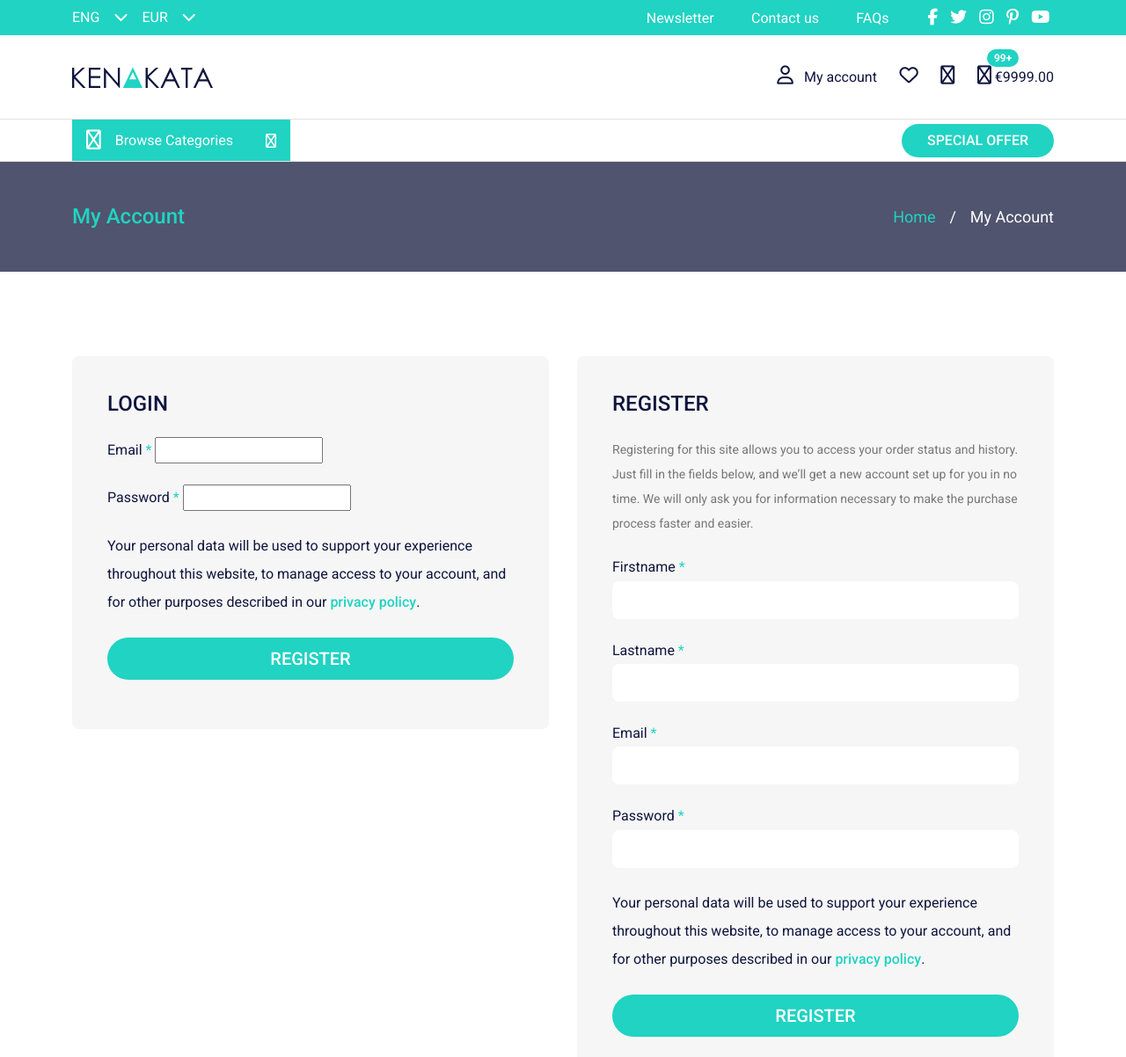
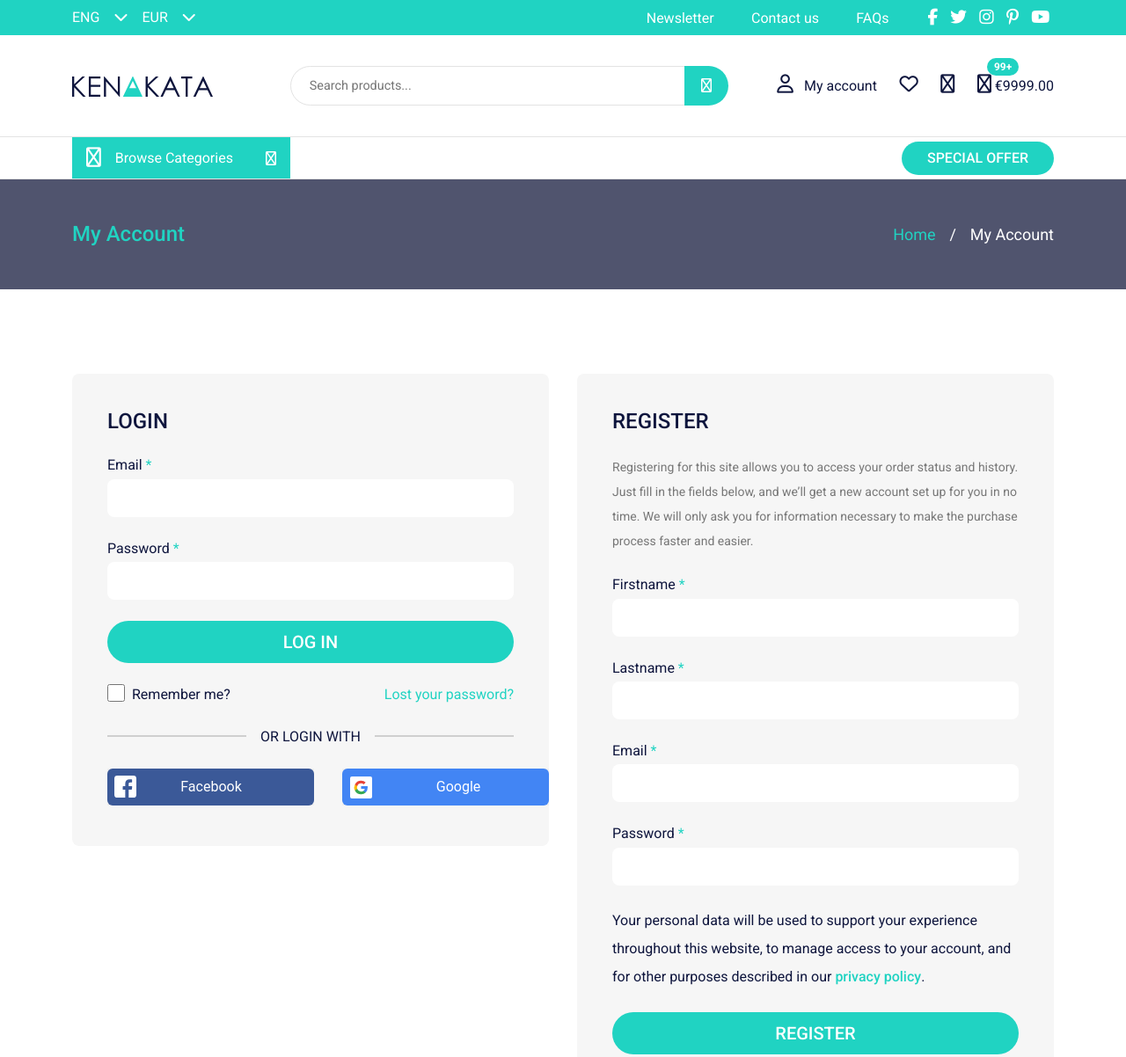
Before and after one commit to olzzon85/startup-kenkata-assignment, a plain HTML site: page account.html in a window 1280 px wide. Shown: the top 1202 px of the page at 88% size. Drawn offline with nearby package versions, Linux system fonts and the light colour scheme.

Commit message:
done with page, just final adjustments

```diff
--- a/account.html
+++ b/account.html
@@ -58,7 +58,12 @@
                 <div class="brand">
                     <a href="index.html"><img src="images/logotype.svg" alt="Kenkata Webshop"></a>
                 </div>
-                <div class="search"></div>
+                <div class="search">
+                    <form id="searchboxForm">
+                        <input id="query" type="text" placeholder="Search products...">
+                        <button type="submit"><i class="fa-regular fa-magnifying-glass"></i></button>
+                    </form>
+                </div>
                 <div class="menu-links">
                     <a class="menu-link" href="account.html"><i class="fa-regular fa-user me-2"></i> My account</a>
                     <a class="menu-link" href="#"><i class="fa-regular fa-heart"></i></a>
@@ -106,7 +111,7 @@
     </section>
 
 
-    <section class="signup-signin">
+    <section class="signup-signin form-theme">
         <div class="container">
             <div class="card">
                 <div class="card-body">
@@ -114,15 +119,36 @@
                     <form id="signinform">
                         <div class="my-4">
                             <label for="signin_email">Email <span class="required">*</span></label>
-                            <input id="signin_email" type="" required >
+                            <input id="signin_email" type="email" autocomplete="email" required >
                         </div>
                         <div class="mb-4">
                             <label for="signin_password">Password <span class="required">*</span></label>
-                            <input id="signin_password" type="password" required >
+                            <input id="signin_password" type="password" autocomplete="current-password" required >
                         </div>
-                        <p class="card-text">Your personal data will be used to support your experience throughout this website, to manage access to your account, and for other purposes described in our <a href="#">privacy policy</a>.</p>
-                        <div class="mb-3 d-grid">
-                            <button type="submit" class="btn btn-lg btn-theme">REGISTER</button>
+                        <div class="mb-4 d-grid">
+                            <button type="submit" class="btn btn-lg btn-theme">LOG IN</button>
+                        </div>
+                        <div class="mb-4 d-flex justify-content-between align-items-center">
+                            <div class="d-flex">
+                                <input id="signin_rememberMe" type="checkbox" class="me-2">
+                                <label for="signin_rememberMe">Remember me?</label>
+                            </div>
+                            <a href="">Lost your password?</a>
+                        </div>
+                        <div class="mb-4 external-logins">
+                            <div class="mb-0">
+                                <div class="label">OR LOGIN WITH</div>
+                                <div class="line"></div>
+                            </div>
+                        </div>
+                        <div class="external-socialmedia-buttons">
+                            <div class="facebook-button">
+                                <button></button>
+                            </div>
+
+                            <div class="google-button">
+                                <button></button>
+                            </div>
                         </div>
                     </form>
                 </div>
@@ -143,7 +169,7 @@
                         </div>
                         <div class="mb-4">
                             <label for="signup_email">Email <span class="required">*</span></label>
-                            <input id="signup_email" type="" autocomplete="email" required >
+                            <input id="signup_email" type="email" autocomplete="email" required >
                         </div>
                         <div class="mb-4">
                             <label for="signup_password">Password <span class="required">*</span></label>
--- a/css/style.css
+++ b/css/style.css
@@ -123,6 +123,67 @@ html, body {
         margin: 1rem 0;
     }
 
+a {
+    color: var(--color-theme);
+    font-weight: var(--font-weight-regular);
+    text-decoration: none;
+}
+    a:hover {
+        color: var(--color-theme-dark);
+        text-decoration: underline;
+    }
+
+
+.form-theme .card {
+    padding: 1.5rem;
+    border: none;
+    border-radius: var(--border-radius-small);
+    background-color: var(--color-grey-4);
+}
+
+    .form-theme .card .card-body h1 {
+        font-family: var(--font-roboto);
+        font-weight: var(--font-weight-medium);
+        color: var(--color-theme-dark);
+        font-size: 1.5rem;
+    }
+    .form-theme .card .card-body .card-text {
+        margin: 1.5rem 0;
+        line-height: 2;
+    }
+
+        .form-theme .card .card-body .card-text a {
+            font-weight: var(--font-weight-medium);
+        }
+
+
+        .form-theme .card .card-body .card-text.text-small {
+            color: var(--color-grey-5);
+            font-size: 0.875rem;
+        }
+
+        .form-theme form input[type=checkbox] {
+            height: 20px;
+            width: 20px;
+            display: inline-block;
+        }
+
+
+        .form-theme form input[type=text],
+        .form-theme form input[type=email],
+        .form-theme form input[type=password] {
+            display: block;
+            width: 100%;
+            border: none;
+            border-radius: var(--border-radius-small);
+            padding: 0.6rem 0.9rem;
+            margin: 0.2rem 0;
+        }
+            .form-them form input:focus {
+                outline: 0;
+                box-shadow: 0 0 3px 0 var(--color-grey-0);
+            }
+
 .copyright {
     background-color: var(--color-dark);
     height: 80px;
@@ -238,9 +299,44 @@ html, body {
     .main-menu .brand {
         flex: 2;
     }
+
     .main-menu .search {
         flex: 4;
     }
+
+        .main-menu .search #searchboxForm {
+            border-radius: var(--border-radius-medium);
+            height: 45px;
+            margin: auto;
+            position: relative;
+        }
+
+            .main-menu .search #searchboxForm input {
+                position: absolute;
+                border-radius: var(--border-radius-medium);
+                height: 100%;
+                width: 100%;
+                outline: none;
+                border: 1px solid var(--color-grey-2);
+                font-size: 0.9rem;
+                padding-left: 1.3rem;
+            }
+            .main-menu .search #searchboxForm button {
+                position: absolute;
+                top: 0%;
+                right: -2px;
+                width: 50px;
+                height: 100%;
+                background-color: var(--color-theme);
+                color: var(--color-white);
+                border: none;
+                border-radius: 0 var(--border-radius-medium) var(--border-radius-medium) 0;
+                transition: 0.3s ease-in-out;
+            }
+                .main-menu .search #searchboxForm button:hover {
+                    background-color: var(--color-theme-dark);
+                }
+
     .main-menu .menu-links {
         flex: 3;
         display: flex;
@@ -1011,13 +1107,13 @@ html, body {
             font-size: 1rem;
         }
 
-    .subscribe-now .subscribe-title #subscriptboxform {
+    .subscribe-now .subscribe-title #subscribeboxform {
         border-radius: var(--border-radius-medium);
         height: 45px;
         margin: auto;
         position: relative;
     }
-        .subscribe-now .subscribe-title #subscriptboxform input {
+        .subscribe-now .subscribe-title #subscribeboxform input {
             position: absolute;
             border-radius: var(--border-radius-medium);
             height: 100%;
@@ -1027,19 +1123,20 @@ html, body {
             font-size: 0.9rem;
             padding-left: 1.3rem;
         }
-        .subscribe-now .subscribe-title #subscriptboxform button {
+        .subscribe-now .subscribe-title #subscribeboxform button {
             position: absolute;
-            top: 0;
-            right: -1px;
+            margin-right: 2px;
+            top: 4px;
+            right: 3px;
             width: 100px;
-            height: 100%;
+            height: 82%;
             background-color: var(--color-theme);
             color: var(--color-white);
             border: none;
             border-radius: var(--border-radius-medium);
             transition: 0.3s ease-in-out;
         }
-            .subscribe-now .subscribe-title #subscriptboxform button:hover {
+            .subscribe-now .subscribe-title #subscribeboxform button:hover {
                 background-color: var(--color-theme-dark);
             }
 
@@ -1103,7 +1200,6 @@ html, body {
                 text-decoration: underline;
             }
 
-
 .signup-signin {
     margin: 6rem 0;
 }
@@ -1113,51 +1209,60 @@ html, body {
         column-gap: 2rem;
         align-items: start;
     }
-        .signup-signin .card {
-            padding: 1.5rem;
-            border: none;
-            border-radius: var(--border-radius-small);
-            background-color: var(--color-grey-4);
+
+.external-logins {
+    position: relative;
+    display: flex;
+    justify-content: center;
+    z-index: 0;
+}
+    .external-logins .label {
+        background-color: var(--color-grey-4);
+        padding: 0 1rem;
+        z-index: 2;
+    }
+        .external-logins .line {
+            position: absolute;
+            top: 10px;
+            left: 0;
+            right: 0;
+            background-color: var(--color-grey-0);
+            border: 1px solid var(--color-grey-0);
+            z-index: -1;
+            opacity: 0.5;
         }
 
-            .signup-signin .card .card-body h1 {
-                font-family: var(--font-roboto);
-                font-weight: var(--font-weight-medium);
-                color: var(--color-theme-dark);
-                font-size: 1.5rem;
-            }
-            .signup-signin .card .card-body .card-text {
-                margin: 1.5rem 0;
-                line-height: 2;
+.external-socialmedia-buttons {
+    display: grid;
+    grid-template-columns: 1fr 1fr;
+    column-gap: 2rem;
+}
+    .external-socialmedia-buttons .facebook-button {
+        text-align: left;
+    }
+        .external-socialmedia-buttons .facebook-button button {
+        background-image: url(../images/buttons/facebook-login-button.svg);
+        background-repeat: no-repeat;
+        border: none;
+        height: 42px;
+        width: 235px;
+        }
+        .external-socialmedia-buttons .google-button {
+            text-align: right;
+        }
+        .external-socialmedia-buttons .google-button button {
+            background-image: url(../images/buttons/google-login-button.svg);
+            background-repeat: no-repeat;
+            border: none;
+            height: 42px;
+            width: 235px;
+        }
+            .external-socialmedia-buttons .facebook-button button:hover,
+            .external-socialmedia-buttons .google-button button:hover {
+                filter: brightness(90%);
             }
 
-                .signup-signin .card .card-body .card-text a {
-                    color: var(--color-theme);
-                    font-weight: var(--font-weight-medium);
-                    text-decoration: none;
-                }
-                    .signup-signin .card .card-body .card-text a:hover {
-                        color: var(--color-theme-dark);
-                        text-decoration: underline;
-                    }
 
-            .signup-signin .card .card-body .card-text.text-small {
-                color: var(--color-grey-5);
-                font-size: 0.875rem;
-            }
-
-#signupform input {
-    display: block;
-    width: 100%;
-    border: none;
-    border-radius: var(--border-radius-small);
-    padding: 0.6rem 0.9rem;
-    margin: 0.2rem 0;
-}
-    #signupform input:focus {
-        outline: 0;
-        box-shadow: 0 0 3px 0 var(--color-grey-0);
-    }
 
 
 
```
Also changed, not shown: index.html (+19 -23 lines), images/buttons/facebook-login-button.svg (added), images/buttons/google-login-button.svg (added).
